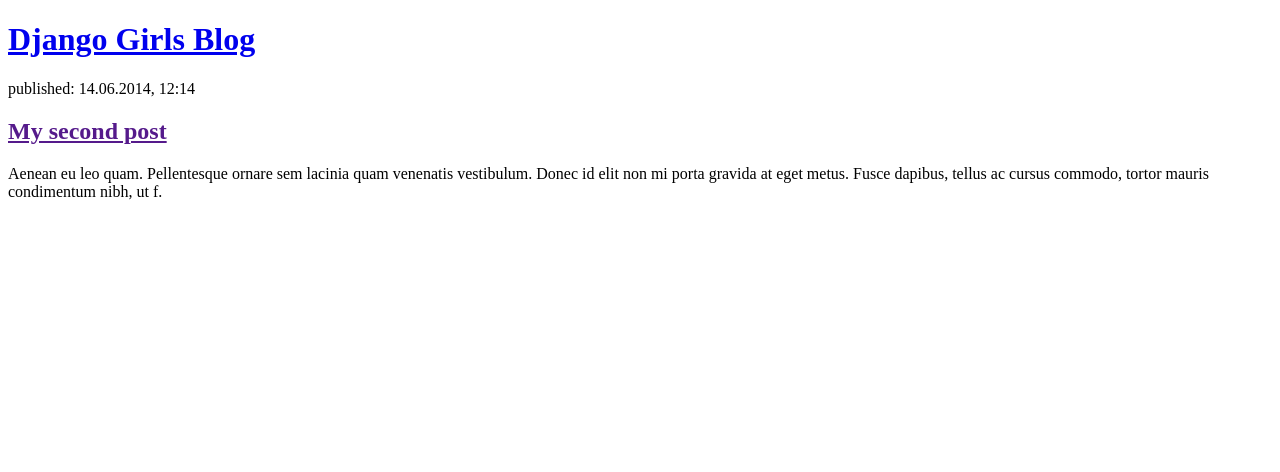
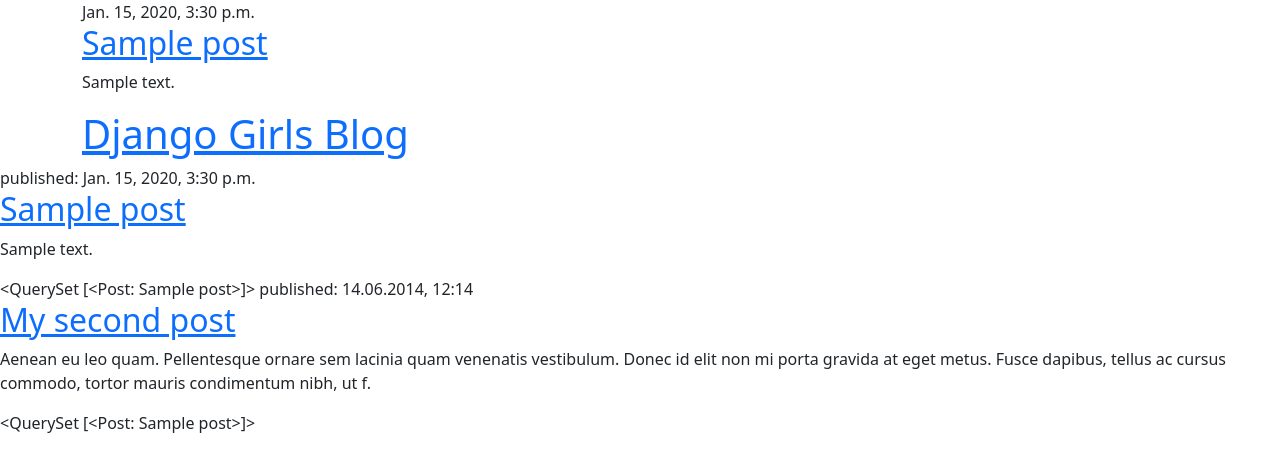
Before and after one commit to chet1an/my-first-blog, a Django app: page / in a window 1280 px wide. Shown: the top 472 px of the page. Run offline with Django 3.2, Linux system fonts and the light colour scheme; tables that the repository leaves empty hold one stand-in row (values such as "Sample post").

Commit message:
new updates

```diff
--- a/blog/templates/blog/post_list.html
+++ b/blog/templates/blog/post_list.html
@@ -1,18 +1,37 @@
+{% load static %}
 <!DOCTYPE html>
 <html>
     <head>
         <title>Django blog</title>
+        <link rel="stylesheet" href="https://cdn.jsdelivr.net/npm/bootstrap@5.1.3/dist/css/bootstrap.min.css" integrity="sha384-1BmE4kWBq78iYhFldvKuhfTAU6auU8tT94WrHftjDbrCEXSU1oBoqyl2QvZ6jIW3" crossorigin="anonymous">
+        <link rel="stylesheet" href="{% static 'css/blog.css' %}">
+        <link href="//fonts.googleapis.com/css?family=Lobster&subset=latin,latin-ext" rel="stylesheet" type="text/css">
     </head>
     <body>
-        <header>
-            <h1><a href="/">Django Girls Blog</a></h1>
-        </header>
-
+        <header class="page-header">
+            <main class="container">
+                <div class="row">
+                    <div class="col">
+                        {% for post in posts %}
+                            <article class="post">
+                                <time class="date">
+                                    {{ post.published_date }}
+                                </time>
+                                <h2><a href="">{{ post.title }}</a></h2>
+                                <p>{{ post.text|linebreaksbr }}</p>
+                            </article>
+                        {% endfor %}
+                    </div>
+                </div>
+            </main>
+            <div class="container">
+                <h1><a href="/">Django Girls Blog</a></h1>
+            </div>
         {% for post in posts %}
-             <article>
-        <time>published: {{ post.published_date }}</time>
-        <h2><a href="">{{ post.title }}</a></h2>
-        <p>{{ post.text|linebreaksbr }}</p>
+            <article class="post">
+                <time>published: {{ post.published_date }}</time>
+                <h2><a href="">{{ post.title }}</a></h2>
+                <p>{{ post.text|linebreaksbr }}</p>
             </article>
         {% endfor %}
 
@@ -22,4 +41,5 @@
             <p>Aenean eu leo quam. Pellentesque ornare sem lacinia quam venenatis vestibulum. Donec id elit non mi porta gravida at eget metus. Fusce dapibus, tellus ac cursus commodo, tortor mauris condimentum nibh, ut f.</p>
         {{ posts }}
     </body>
+
 </html>
--- a/blog/views.py
+++ b/blog/views.py
@@ -5,4 +5,4 @@ from .models import Post
 # Create your views here.
 def post_list(request):
     posts = Post.objects.filter(published_date__lte=timezone.now()).order_by('published_date')
-    return render(request, 'blog/post_list.html', {})
+    return render(request, 'blog/post_list.html', {'posts':posts})
--- a/mysite/urls.py
+++ b/mysite/urls.py
@@ -4,8 +4,11 @@
 """
 from django.contrib import admin
 from django.urls import path,include
-
+from django.conf import settings
+from django.conf.urls.static import static
 urlpatterns = [
     path('admin/', admin.site.urls),
     path('', include('blog.urls')),
 ]
+if settings.DEBUG:
+    urlpatterns+=static(settings.STATIC_URL, document_root=settings.STATIC_ROOT)
```
Also changed, not shown: blog/templates/base.html (added, +25 -0 lines), mysite/settings.py (+6 -2 lines).
